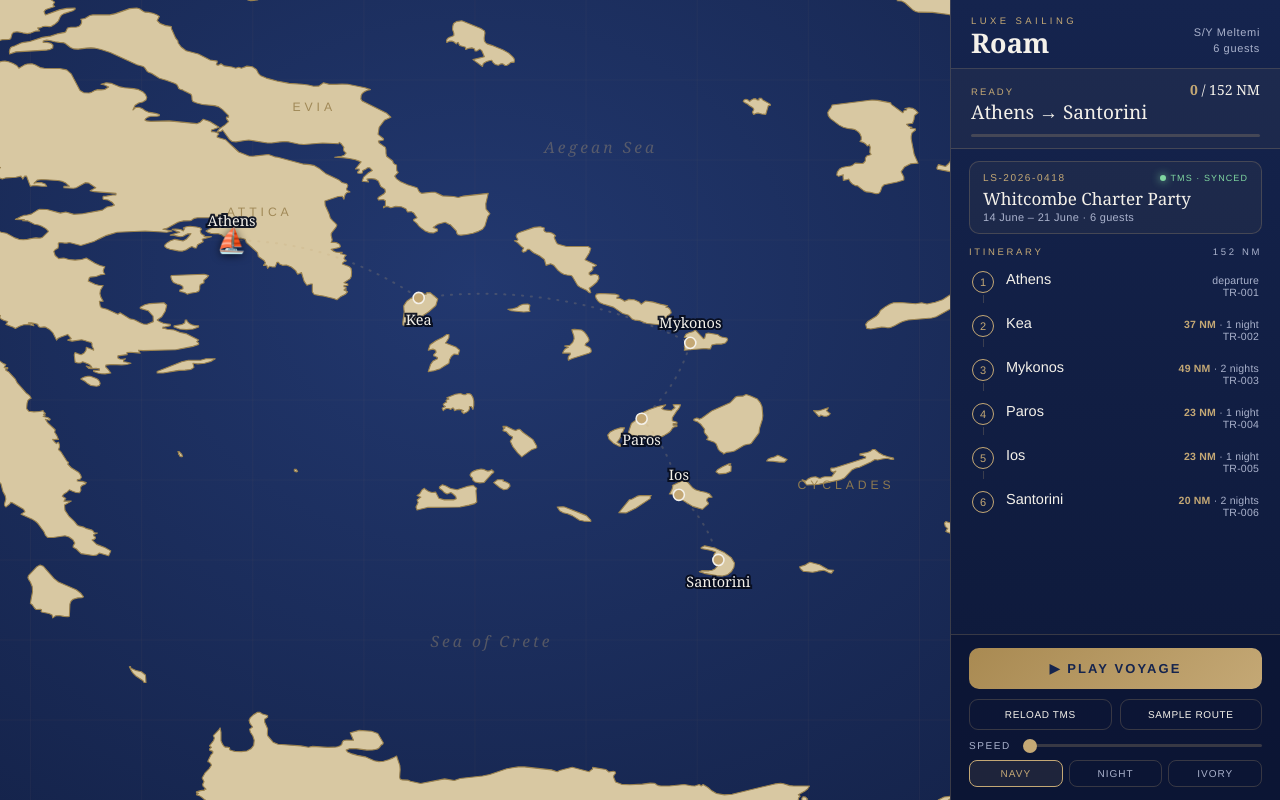
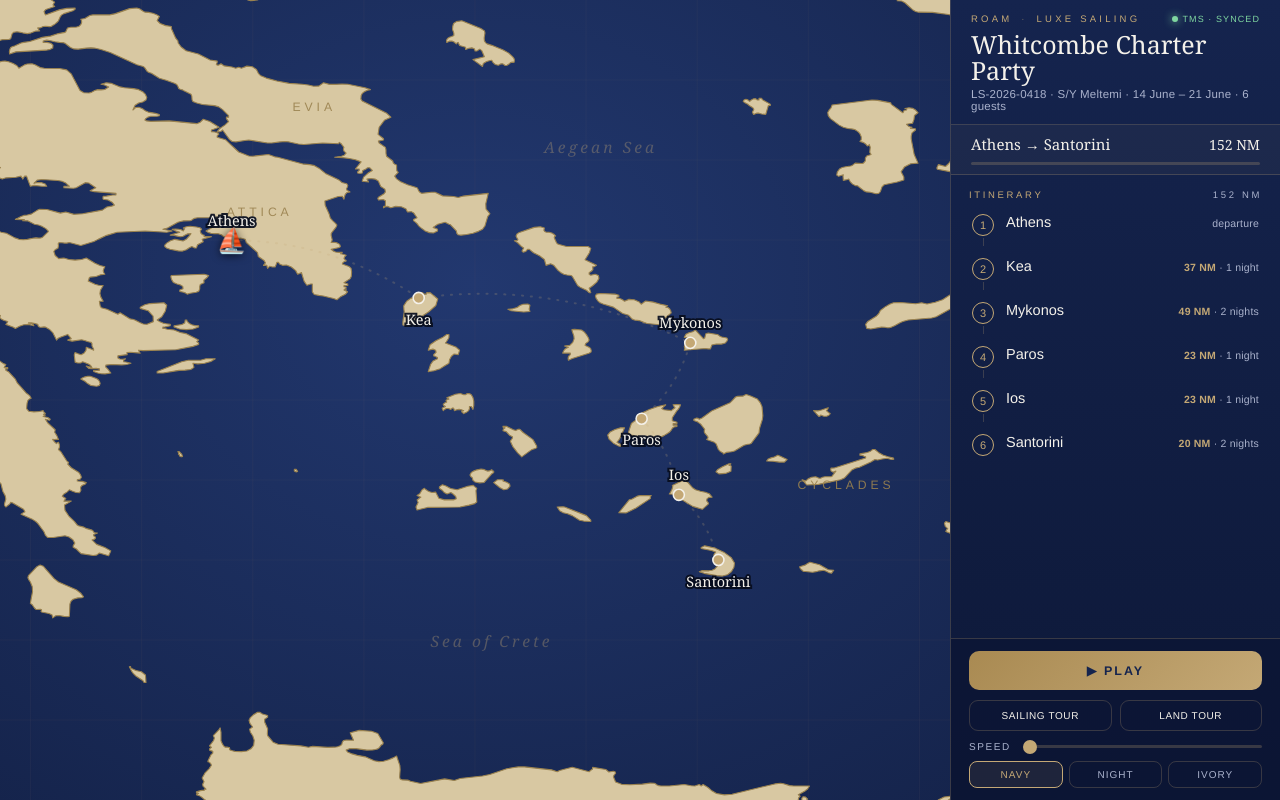
Before and after one commit to Anastasis25/Roam, a plain HTML site: page index.html in a window 1280 px wide. Drawn offline with Linux system fonts and the light colour scheme.

Commit message:
Add files via upload

```diff
--- a/index.html
+++ b/index.html
@@ -6,50 +6,49 @@
 <title>Roam · Luxe Sailing</title>
 <style>
   :root{
-    --navy:#15244e; --navy2:#0d1838; --ink:#0a1230; --gold:#c4a875; --gold-deep:#a98a52;
-    --ivory:#f4f1ea; --ivory-dim:#aab2cc; --line:rgba(196,168,117,.24);
-    --sea1:#22386f; --sea2:#0b1430; --land:#d8c8a2; --coast:#9a824f; --route:#c4a875; --ivory-v:#f4f1ea;
+    --navy:#15244e;--navy2:#0d1838;--ink:#0a1230;--gold:#c4a875;--gold-deep:#a98a52;
+    --ivory:#f4f1ea;--ivory-dim:#aab2cc;--line:rgba(196,168,117,.24);
+    --sea1:#22386f;--sea2:#0b1430;--land:#d8c8a2;--coast:#9a824f;--route:#c4a875;--ivory-v:#f4f1ea;
   }
   *{box-sizing:border-box;margin:0;padding:0}
   html,body{height:100%}
   body{font-family:'Helvetica Neue',Arial,sans-serif;color:var(--ivory);background:var(--ink);overflow:hidden}
   .serif{font-family:Georgia,'Times New Roman',serif}
   #app{display:flex;height:100vh;width:100vw}
-
   #mapwrap{flex:1;position:relative;background:var(--ink);overflow:hidden}
   #map{width:100%;height:100%;display:block}
   .lbl{font-family:Georgia,serif;font-size:13px;fill:var(--ivory);paint-order:stroke;stroke:rgba(6,12,28,.92);stroke-width:3.5px}
   .region{font-family:'Helvetica Neue',Arial,sans-serif;font-size:11px;letter-spacing:.32em;fill:var(--coast);opacity:.9;text-transform:uppercase}
   .sea{font-family:Georgia,serif;font-style:italic;font-size:14px;letter-spacing:.2em;fill:var(--route);opacity:.34}
   #here{position:absolute;left:13px;bottom:13px;font-size:10.5px;letter-spacing:.14em;text-transform:uppercase;
-    color:var(--ivory-dim);background:rgba(10,18,48,.62);padding:6px 11px;border:1px solid var(--line);border-radius:8px;opacity:0;transition:.4s;max-width:70%}
+    color:var(--ivory-dim);background:rgba(10,18,48,.62);padding:6px 11px;border:1px solid var(--line);border-radius:8px;opacity:0;transition:.4s;max-width:72%}
   #here.show{opacity:1}
 
   #panel{width:330px;background:linear-gradient(180deg,var(--navy),var(--navy2));border-left:1px solid var(--line);display:flex;flex-direction:column;height:100vh}
-  .brand{padding:15px 20px 12px;border-bottom:1px solid var(--line);display:flex;justify-content:space-between;align-items:flex-end}
-  .brand .kicker{font-size:9.5px;letter-spacing:.36em;color:var(--gold);text-transform:uppercase}
-  .brand h1{font-family:Georgia,serif;font-size:27px;line-height:1;margin-top:3px}
-  .brand .vessel{font-size:11px;color:var(--ivory-dim);text-align:right;letter-spacing:.06em;line-height:1.4}
 
-  #live{padding:11px 20px;border-bottom:1px solid var(--line);background:rgba(196,168,117,.05)}
-  #live .r1{display:flex;justify-content:space-between;align-items:baseline}
-  #live .leg{font-size:9.5px;letter-spacing:.22em;text-transform:uppercase;color:var(--gold)}
-  #live .dist{font-family:Georgia,serif;font-size:14px;color:var(--ivory)}
+  /* consolidated tour header */
+  .tourhead{padding:13px 20px 12px;border-bottom:1px solid var(--line)}
+  .th-top{display:flex;justify-content:space-between;align-items:center;margin-bottom:7px}
+  .brandk{font-size:9.5px;letter-spacing:.34em;text-transform:uppercase;color:var(--gold)}
+  .brandk i{opacity:.5;font-style:normal;margin:0 3px}
+  .syn{font-size:9px;letter-spacing:.12em;color:#7fd6a0;text-transform:uppercase;display:flex;align-items:center;gap:5px}
+  .syn::before{content:'';width:6px;height:6px;border-radius:50%;background:#7fd6a0;box-shadow:0 0 8px #7fd6a0}
+  .syn.hide{display:none}
+  .th-title{font-family:Georgia,serif;font-size:25px;line-height:1.05}
+  .th-meta{font-size:11.5px;color:var(--ivory-dim);letter-spacing:.02em;margin-top:4px}
+
+  /* slim status strip */
+  #live{padding:9px 20px;border-bottom:1px solid var(--line);background:rgba(196,168,117,.05)}
+  #live .r1{display:flex;justify-content:space-between;align-items:baseline;gap:10px}
+  #live .name{font-family:Georgia,serif;font-size:15px;white-space:nowrap;overflow:hidden;text-overflow:ellipsis}
+  #live .dist{font-family:Georgia,serif;font-size:14px;color:var(--ivory);white-space:nowrap}
   #live .dist b{color:var(--gold);font-weight:600}
-  #live .name{font-family:Georgia,serif;font-size:19px;margin-top:0}
-  #bar{height:3px;background:var(--line);border-radius:3px;margin-top:9px;overflow:hidden}
+  #bar{height:3px;background:var(--line);border-radius:3px;margin-top:8px;overflow:hidden}
   #barfill{height:100%;width:0;background:linear-gradient(90deg,var(--gold-deep),var(--gold));transition:width .14s linear}
 
   .scroll{flex:1;overflow-y:auto;padding:12px 18px}
   .scroll::-webkit-scrollbar{width:6px}.scroll::-webkit-scrollbar-thumb{background:var(--line);border-radius:6px}
-  #booking{margin-bottom:12px;border:1px solid var(--line);border-radius:10px;background:rgba(196,168,117,.06);padding:10px 13px}
-  #booking .top{display:flex;justify-content:space-between;align-items:center}
-  #booking .ref{font-size:10px;letter-spacing:.16em;color:var(--gold);text-transform:uppercase}
-  #booking .syn{font-size:9px;letter-spacing:.12em;color:#7fd6a0;text-transform:uppercase;display:flex;align-items:center;gap:5px}
-  #booking .syn::before{content:'';width:6px;height:6px;border-radius:50%;background:#7fd6a0;box-shadow:0 0 8px #7fd6a0}
-  #booking .client{font-family:Georgia,serif;font-size:17px;margin:4px 0 1px}
-  #booking .det{font-size:11px;color:var(--ivory-dim);letter-spacing:.03em}
-  .sec-label{font-size:9.5px;letter-spacing:.28em;text-transform:uppercase;color:var(--gold);margin:3px 0 9px;display:flex;justify-content:space-between}
+  .sec-label{font-size:9.5px;letter-spacing:.28em;text-transform:uppercase;color:var(--gold);margin:2px 0 9px;display:flex;justify-content:space-between}
   .sec-label .tot{color:var(--ivory-dim)}
   .stops{list-style:none;display:flex;flex-direction:column;position:relative}
   .stop{display:flex;gap:12px;padding:5px 3px;border-radius:8px;transition:.25s}
@@ -64,9 +63,9 @@
   .stop .sub{font-size:10.5px;color:var(--ivory-dim);letter-spacing:.02em;text-align:right;white-space:nowrap}
   .stop .sub b{color:var(--gold)}
 
-  .controls{padding:13px 18px;border-top:1px solid var(--line);background:rgba(10,18,48,.5)}
+  .controls{padding:12px 18px;border-top:1px solid var(--line);background:rgba(10,18,48,.5)}
   button{font-family:'Helvetica Neue',Arial,sans-serif;cursor:pointer;border:none;letter-spacing:.06em;transition:.2s}
-  .play{width:100%;background:linear-gradient(135deg,var(--gold-deep),var(--gold));color:var(--navy);font-weight:600;padding:13px;border-radius:10px;font-size:13px;text-transform:uppercase;letter-spacing:.16em}
+  .play{width:100%;background:linear-gradient(135deg,var(--gold-deep),var(--gold));color:var(--navy);font-weight:600;padding:12px;border-radius:10px;font-size:12.5px;text-transform:uppercase;letter-spacing:.16em}
   .play:hover{filter:brightness(1.06)}
   .rowflex{display:flex;gap:8px;margin-top:10px}
   .btn-ghost{flex:1;background:transparent;border:1px solid var(--line);color:var(--ivory);padding:9px;border-radius:9px;font-size:10px;text-transform:uppercase}
@@ -84,18 +83,17 @@
   @media(max-width:760px){
     html,body{height:auto;overflow-y:auto;overflow-x:hidden}
     #app{flex-direction:column;height:auto;min-height:100vh}
-    #mapwrap{height:40vh;min-height:240px;flex:none}
+    #mapwrap{height:42vh;min-height:250px;flex:none}
     #panel{width:100%;height:auto;border-left:none;border-top:1px solid var(--line);display:flex;flex-direction:column}
-    .brand{order:0;padding:10px 18px 7px}.brand h1{font-size:20px}.brand .kicker{font-size:9px}
-    #live{order:1;padding:9px 18px}
-    .controls{order:2;border-top:none;border-bottom:1px solid var(--line);padding:11px 18px}
+    .tourhead{order:0;padding:10px 16px 9px}.th-title{font-size:20px}
+    #live{order:1;padding:8px 16px}
+    .controls{order:2;border-top:none;border-bottom:1px solid var(--line);padding:10px 16px}
     .play{padding:11px;font-size:12px}
     .opttoggle{display:block;width:100%;background:transparent;border:1px solid var(--line);color:var(--ivory-dim);
       padding:8px;border-radius:9px;font-size:10px;text-transform:uppercase;letter-spacing:.16em;margin-top:9px}
-    .opts{display:none;margin-top:9px}
-    .opts.open{display:block}
-    .rowflex{margin-top:0}.sub-controls{margin-top:9px}.styletog{margin-top:9px}
-    .scroll{order:3;overflow:visible;flex:none;padding-top:8px;padding-bottom:30px}
+    .opts{display:none;margin-top:9px}.opts.open{display:block}
+    .rowflex{margin-top:0}
+    .scroll{order:3;overflow:visible;flex:none;padding-top:9px;padding-bottom:30px}
   }
 </style>
 </head>
@@ -103,26 +101,24 @@
 <div id="app">
   <div id="mapwrap"><svg id="map" viewBox="0 0 1000 720" preserveAspectRatio="xMidYMid slice"></svg><div id="here">—</div></div>
   <aside id="panel">
-    <div class="brand"><div><div class="kicker">Luxe Sailing</div><h1 class="serif">Roam</h1></div><div class="vessel" id="vessel">—</div></div>
+    <div class="tourhead">
+      <div class="th-top"><span class="brandk">Roam <i>·</i> Luxe Sailing</span><span class="syn" id="syn">TMS · synced</span></div>
+      <div class="th-title serif" id="tTitle">—</div>
+      <div class="th-meta" id="tMeta">—</div>
+    </div>
     <div id="live">
-      <div class="r1"><span class="leg" id="lLeg">Ready</span><span class="dist" id="lDist"><b>0</b> / 0 NM</span></div>
-      <div class="name serif" id="lName">—</div>
+      <div class="r1"><span class="name serif" id="lName">—</span><span class="dist" id="lDist">—</span></div>
       <div id="bar"><div id="barfill"></div></div>
     </div>
     <div class="scroll">
-      <div id="booking">
-        <div class="top"><span class="ref" id="bkRef">—</span><span class="syn">TMS · synced</span></div>
-        <div class="client serif" id="bkClient">—</div>
-        <div class="det" id="bkDet">—</div>
-      </div>
       <div class="sec-label"><span>Itinerary</span><span class="tot" id="count">—</span></div>
       <ul class="stops" id="stopList"></ul>
     </div>
     <div class="controls">
-      <button class="play" id="playBtn">&#9654; Play voyage</button>
+      <button class="play" id="playBtn">&#9654; Play</button>
       <button class="opttoggle" id="optToggle">Options &#9662;</button>
       <div class="opts" id="opts">
-        <div class="rowflex"><button class="btn-ghost" id="loadTms">Reload TMS</button><button class="btn-ghost" id="loadSample">Sample route</button></div>
+        <div class="rowflex"><button class="btn-ghost" id="loadTms">Sailing tour</button><button class="btn-ghost" id="loadSample">Land tour</button></div>
         <div class="sub-controls"><span class="lab">Speed</span><input type="range" id="speed" min="0.5" max="2.5" step="0.1" value="0.5"></div>
         <div class="styletog"><button id="s0" class="on">Navy</button><button id="s1">Night</button><button id="s2">Ivory</button></div>
       </div>
@@ -142,26 +138,29 @@ const THEMES=[
   {sea1:'#22386f',sea2:'#0b1430',land:'#d8c8a2',coast:'#9a824f',route:'#c4a875',ivory:'#f4f1ea'},
   {sea1:'#101d40',sea2:'#060c1c',land:'#2f4068',coast:'#5d6f9a',route:'#d8bd84',ivory:'#e9eef7'},
   {sea1:'#e7e0d0',sea2:'#d3c9b3',land:'#b9a677',coast:'#7d6534',route:'#a9852e',ivory:'#2c2a22'}];
-const TMS_BOOKING={booking_ref:"LS-2026-0418",client:{name:"Whitcombe Charter Party",pax:6},
+const ICON={sea:'\u26F5',land:'\uD83D\uDE97',art:'\uD83C\uDFAD'};
+const TMS_BOOKING={mode:'sea',units:'NM',booking_ref:"LS-2026-0418",client:{name:"Whitcombe Charter Party",pax:6},
   start_date:"2026-06-14",end_date:"2026-06-21",vessel:{name:"S/Y Meltemi"},
-  legs:[{code:"TR-001",destination:"Athens",lat:37.9364,lng:23.6470,nights:0,note:"Embarkation"},
-    {code:"TR-002",destination:"Kea",lat:37.6610,lng:24.3330,nights:1,note:"Vourkari Bay"},
-    {code:"TR-003",destination:"Mykonos",lat:37.4467,lng:25.3289,nights:2,note:"Old Port"},
-    {code:"TR-004",destination:"Paros",lat:37.0855,lng:25.1505,nights:1,note:"Naoussa"},
-    {code:"TR-005",destination:"Ios",lat:36.7230,lng:25.2870,nights:1,note:"Manganari"},
-    {code:"TR-006",destination:"Santorini",lat:36.4130,lng:25.4320,nights:2,note:"Caldera"}]};
-const SAMPLE={vessel:{name:"S/Y Meltemi"},legs:[
-  {code:"",destination:'Athens',lat:37.9364,lng:23.6470,nights:0},{code:"",destination:'Hydra',lat:37.3490,lng:23.4670,nights:1},
-  {code:"",destination:'Spetses',lat:37.2630,lng:23.1580,nights:1},{code:"",destination:'Milos',lat:36.7400,lng:24.4180,nights:1},
-  {code:"",destination:'Santorini',lat:36.4130,lng:25.4320,nights:2}]};
+  legs:[{code:"TR-001",destination:"Athens",lat:37.9364,lng:23.6470,nights:0},
+    {code:"TR-002",destination:"Kea",lat:37.6610,lng:24.3330,nights:1},
+    {code:"TR-003",destination:"Mykonos",lat:37.4467,lng:25.3289,nights:2},
+    {code:"TR-004",destination:"Paros",lat:37.0855,lng:25.1505,nights:1},
+    {code:"TR-005",destination:"Ios",lat:36.7230,lng:25.2870,nights:1},
+    {code:"TR-006",destination:"Santorini",lat:36.4130,lng:25.4320,nights:2}]};
+const LAND_TOUR={mode:'land',units:'km',title:"Peloponnese Explorer",vessel:{name:"Private coach"},
+  legs:[{code:"",destination:'Athens',lat:37.9838,lng:23.7275,nights:0},
+    {code:"",destination:'Nafplio',lat:37.5675,lng:22.8000,nights:1},
+    {code:"",destination:'Sparta',lat:37.0739,lng:22.4297,nights:1},
+    {code:"",destination:'Monemvasia',lat:36.6877,lng:23.0530,nights:2}]};
 
-let stops=[],pts=[],legB=[],legNM=[],cumNM=[],totalNM=0,B=null,projP=[],theme=0,banner=true;
+let stops=[],pts=[],legB=[],legD=[],cumD=[],totalD=0,B=null,projP=[],theme=0,U='NM',MODE='sea';
 let phase='idle',animI=0,animCursor=1,raf=null,leadT=null;
 let cam={x:0,y:0,w:W,h:H},camT={x:0,y:0,w:W,h:H};
 const fmtRange=(a,b)=>{const o={day:'numeric',month:'short'};return new Date(a).toLocaleDateString('en-AU',o)+' – '+new Date(b).toLocaleDateString('en-AU',o);};
 const el=(t,a)=>{const e=document.createElementNS(NS,t);for(const k in a)e.setAttribute(k,a[k]);return e;};
-function hav(a,b){const R=3440.065,r=Math.PI/180,dLa=(b.lat-a.lat)*r,dLn=(b.lng-a.lng)*r;
+function havKm(a,b){const R=6371,r=Math.PI/180,dLa=(b.lat-a.lat)*r,dLn=(b.lng-a.lng)*r;
   const s=Math.sin(dLa/2)**2+Math.cos(a.lat*r)*Math.cos(b.lat*r)*Math.sin(dLn/2)**2;return 2*R*Math.asin(Math.sqrt(s));}
+function dist(a,b){const km=havKm(a,b);return U==='NM'?km/1.852:km;}
 function bounds(){const la=stops.map(s=>s.lat),ln=stops.map(s=>s.lng);
   let mLa=Math.min(...la),xLa=Math.max(...la),mLn=Math.min(...ln),xLn=Math.max(...ln);
   let py=(xLa-mLa)*0.55||0.4,px=(xLn-mLn)*0.55||0.4;mLa-=py;xLa+=py;mLn-=px;xLn+=px;
@@ -184,9 +183,9 @@ function draw(){const T=THEMES[theme];for(const k in T)document.documentElement.
   LANDREF.forEach(r=>{const d=r.map(c=>project(c[1],c[0]).join(',')).join(' ');
     svg.appendChild(el('polygon',{points:d,fill:T.land,stroke:T.coast,'stroke-width':1,'stroke-linejoin':'round'}));});
   REGIONS.forEach(g=>{const p=project(g.lat,g.lng),t=el('text',{x:p[0],y:p[1],'text-anchor':'middle'});t.setAttribute('class',g.c);t.textContent=g.t;svg.appendChild(t);});
-  pts=[];legB=[0];legNM=[];cumNM=[0];totalNM=0;
+  pts=[];legB=[0];legD=[];cumD=[0];totalD=0;
   for(let i=0;i<projP.length-1;i++){const seg=curve(projP[i],projP[i+1],64);pts=pts.concat(i?seg.slice(1):seg);legB.push(pts.length-1);
-    const d=hav(stops[i],stops[i+1]);legNM.push(d);totalNM+=d;cumNM.push(totalNM);}
+    const d=dist(stops[i],stops[i+1]);legD.push(d);totalD+=d;cumD.push(totalD);}
   svg.appendChild(el('polyline',{points:pts.map(p=>p.join(',')).join(' '),fill:'none',stroke:T.route,'stroke-opacity':.22,'stroke-width':1.8,'stroke-dasharray':'1 7','stroke-linecap':'round'}));
   trailGlow=el('polyline',{points:'',fill:'none',stroke:T.route,'stroke-width':7,'stroke-opacity':.3,'stroke-linecap':'round','stroke-linejoin':'round',filter:'url(#glow)'});
   trailEl=el('polyline',{points:'',fill:'none',stroke:T.route,'stroke-width':2.6,'stroke-linecap':'round','stroke-linejoin':'round'});
@@ -194,68 +193,67 @@ function draw(){const T=THEMES[theme];for(const k in T)document.documentElement.
   projP.forEach((p,i)=>{svg.appendChild(el('circle',{cx:p[0],cy:p[1],r:5,fill:T.route,stroke:T.ivory,'stroke-width':1.4}));
     const up=i%2===0,t=el('text',{x:p[0],y:p[1]+(up?-13:24),'text-anchor':'middle'});t.setAttribute('class','lbl');t.textContent=stops[i].destination;svg.appendChild(t);});
   boatEl=el('text',{x:projP[0][0],y:projP[0][1],'text-anchor':'middle','dominant-baseline':'central','font-size':22});
-  boatEl.textContent='\u26F5';boatEl.style.filter='drop-shadow(0 1px 4px rgba(0,0,0,.7))';svg.appendChild(boatEl);
-}
+  boatEl.textContent=ICON[MODE]||ICON.sea;boatEl.style.filter='drop-shadow(0 1px 4px rgba(0,0,0,.7))';svg.appendChild(boatEl);}
 function setCam(cx,cy,z){const w=W/z,h=H/z;camT={w,h,x:Math.max(0,Math.min(W-w,cx-w/2)),y:Math.max(0,Math.min(H-h,cy-h/2))};}
 function camLoop(){cam.x+=(camT.x-cam.x)*.06;cam.y+=(camT.y-cam.y)*.06;cam.w+=(camT.w-cam.w)*.06;cam.h+=(camT.h-cam.h)*.06;
   svg.setAttribute('viewBox',`${cam.x} ${cam.y} ${cam.w} ${cam.h}`);requestAnimationFrame(camLoop);}
+const r0=n=>Math.round(n);
 function renderPanel(){const l=$('stopList');l.innerHTML='';
   stops.forEach((s,i)=>{const li=document.createElement('li');li.className='stop';li.id='st'+i;
-    const dist=i>0?`<b>${Math.round(legNM[i-1])} NM</b> · `:'';
+    const d=i>0?`<b>${r0(legD[i-1])} ${U}</b> · `:'';
     const nights=s.nights?`${s.nights} night${s.nights>1?'s':''}`:'departure';
     li.innerHTML=`<div class="rail"><div class="num">${i+1}</div><div class="conn"></div></div>
-      <div class="body"><span class="nm">${s.destination}</span><span class="sub">${dist}${nights}${s.code?'<br>'+s.code:''}</span></div>`;
+      <div class="body"><span class="nm">${s.destination}</span><span class="sub">${d}${nights}</span></div>`;
     l.appendChild(li);});
-  $('count').textContent=Math.round(totalNM)+' NM';}
+  $('count').textContent=r0(totalD)+' '+U;}
 
-function loadBooking(b,withBanner){banner=withBanner;stops=b.legs.map(x=>({...x}));
-  $('vessel').innerHTML=(b.vessel?b.vessel.name:'')+(b.client?'<br>'+b.client.pax+' guests':'');
-  draw();renderPanel();resetIdle();
-  $('booking').style.display=withBanner?'block':'none';
-  if(withBanner){$('bkRef').textContent=b.booking_ref;$('bkClient').textContent=b.client.name;
-    $('bkDet').textContent=fmtRange(b.start_date,b.end_date)+' · '+b.client.pax+' guests';}
-  $('lLeg').textContent='Ready';$('lName').textContent=stops[0].destination+' → '+stops[stops.length-1].destination;
-  $('lDist').innerHTML=`<b>0</b> / ${Math.round(totalNM)} NM`;$('barfill').style.width='0%';
+function loadBooking(b){MODE=b.mode||'sea';U=b.units||(MODE==='sea'?'NM':'km');stops=b.legs.map(x=>({...x}));
+  resetIdle();draw();renderPanel();
+  // header
+  const isTMS=!!b.booking_ref;
+  $('syn').classList.toggle('hide',!isTMS);
+  $('tTitle').textContent=isTMS?b.client.name:(b.title||'Itinerary');
+  const meta=[];if(isTMS)meta.push(b.booking_ref);if(b.vessel)meta.push(b.vessel.name);
+  if(isTMS)meta.push(fmtRange(b.start_date,b.end_date),b.client.pax+' guests');else meta.push(stops.length+' stops');
+  $('tMeta').textContent=meta.join('  ·  ');
+  // status idle
+  $('lName').textContent=stops[0].destination+' \u2192 '+stops[stops.length-1].destination;
+  $('lDist').innerHTML=`${r0(totalD)} ${U}`;$('barfill').style.width='0%';
   setCam(W/2,H/2,1.0);}
 
-function setBtn(){const m={idle:'&#9654; Play voyage',playing:'&#10073;&#10073; Pause',paused:'&#9654; Resume',done:'&#9654; Replay voyage'};$('playBtn').innerHTML=m[phase];}
+function setBtn(){const m={idle:'&#9654; Play',playing:'&#10073;&#10073; Pause',paused:'&#9654; Resume',done:'&#9654; Replay'};$('playBtn').innerHTML=m[phase];}
 function resetIdle(){phase='idle';cancelAnimationFrame(raf);clearTimeout(leadT);setBtn();$('here').classList.remove('show');}
-
 function onPlay(){
-  if(phase==='playing'){phase='paused';cancelAnimationFrame(raf);clearTimeout(leadT);setBtn();$('lLeg').textContent='Paused';return;}
-  if(phase==='paused'){phase='playing';setBtn();$('lLeg').textContent='En route';raf=requestAnimationFrame(loop);return;}
-  // fresh start / replay
+  if(phase==='playing'){phase='paused';cancelAnimationFrame(raf);clearTimeout(leadT);setBtn();return;}
+  if(phase==='paused'){phase='playing';setBtn();raf=requestAnimationFrame(loop);return;}
   draw();renderPanel();document.querySelectorAll('.stop').forEach(s=>s.classList.remove('active','done'));
   animI=0;animCursor=1;phase='playing';setBtn();$('here').classList.add('show');$('st0').classList.add('done');
   setCam(projP[0][0],projP[0][1],FZOOM);
-  leadT=setTimeout(()=>{if(phase==='playing')raf=requestAnimationFrame(loop);},350);
-}
+  leadT=setTimeout(()=>{if(phase==='playing')raf=requestAnimationFrame(loop);},350);}
 function paint(){const seg=pts.slice(0,animI+1).map(p=>p.join(',')).join(' ');trailEl.setAttribute('points',seg);trailGlow.setAttribute('points',seg);
   const c=pts[animI];boatEl.setAttribute('x',c[0]);boatEl.setAttribute('y',c[1]);setCam(c[0],c[1],FZOOM);
-  const f=animI/(pts.length-1);$('barfill').style.width=(f*100)+'%';$('lDist').innerHTML=`<b>${(totalNM*f).toFixed(0)}</b> / ${Math.round(totalNM)} NM`;}
+  const f=animI/(pts.length-1);$('barfill').style.width=(f*100)+'%';$('lDist').innerHTML=`<b>${r0(totalD*f)}</b> / ${r0(totalD)} ${U}`;}
 function loop(){if(phase!=='playing')return;
   const adv=Math.max(1,Math.round(parseFloat($('speed').value)*2));animI=Math.min(animI+adv,pts.length-1);paint();
-  if(animCursor<stops.length){$('lLeg').textContent='En route';$('lName').textContent='→ '+stops[animCursor].destination;
-    $('here').textContent='Underway · '+stops[animCursor-1].destination+' → '+stops[animCursor].destination;
+  if(animCursor<stops.length){$('lName').textContent='\u2192 '+stops[animCursor].destination;
+    $('here').textContent=stops[animCursor-1].destination+' \u2192 '+stops[animCursor].destination;
     document.querySelectorAll('.stop').forEach(s=>s.classList.remove('active'));$('st'+animCursor)?.classList.add('active');}
   if(animCursor<stops.length&&animI>=legB[animCursor]){$('st'+animCursor)?.classList.add('done');$('here').textContent='Arrived · '+stops[animCursor].destination;animCursor++;}
-  if(animI>=pts.length-1){phase='done';setBtn();$('lLeg').textContent='Complete';$('lName').textContent=stops[stops.length-1].destination;
-    $('barfill').style.width='100%';$('lDist').innerHTML=`<b>${Math.round(totalNM)}</b> / ${Math.round(totalNM)} NM`;$('here').textContent='Voyage complete';setCam(W/2,H/2,1.0);return;}
+  if(animI>=pts.length-1){phase='done';setBtn();$('lName').textContent=stops[stops.length-1].destination;
+    $('barfill').style.width='100%';$('lDist').innerHTML=`<b>${r0(totalD)}</b> / ${r0(totalD)} ${U}`;$('here').textContent='Arrived · '+stops[stops.length-1].destination;setCam(W/2,H/2,1.0);return;}
   raf=requestAnimationFrame(loop);}
-
 function repaintProgress(){for(let k=0;k<stops.length;k++){const e=$('st'+k);if(!e)continue;e.classList.remove('active','done');if(k<animCursor)e.classList.add('done');}
-  if((phase==='playing'||phase==='paused')&&animCursor<stops.length)$('st'+animCursor)?.classList.add('active');
-  if(phase!=='idle')paint();}
+  if((phase==='playing'||phase==='paused')&&animCursor<stops.length)$('st'+animCursor)?.classList.add('active');if(phase!=='idle')paint();}
 
 $('playBtn').onclick=onPlay;
-$('loadTms').onclick=()=>{resetIdle();loadBooking(TMS_BOOKING,true);};
-$('loadSample').onclick=()=>{resetIdle();loadBooking(SAMPLE,false);};
+$('loadTms').onclick=()=>{loadBooking(TMS_BOOKING);};
+$('loadSample').onclick=()=>{loadBooking(LAND_TOUR);};
 function setTheme(n,b){theme=n;document.querySelectorAll('.styletog button').forEach(x=>x.classList.remove('on'));b.classList.add('on');
   draw();renderPanel();if(phase==='idle')$('barfill').style.width='0%';else repaintProgress();}
 $('s0').onclick=e=>setTheme(0,e.target);$('s1').onclick=e=>setTheme(1,e.target);$('s2').onclick=e=>setTheme(2,e.target);
 $('optToggle').onclick=()=>{const o=$('opts');o.classList.toggle('open');$('optToggle').innerHTML=o.classList.contains('open')?'Options &#9652;':'Options &#9662;';};
 
-loadBooking(TMS_BOOKING,true);camLoop();
+loadBooking(TMS_BOOKING);camLoop();
 </script>
 </body>
 </html>
```
